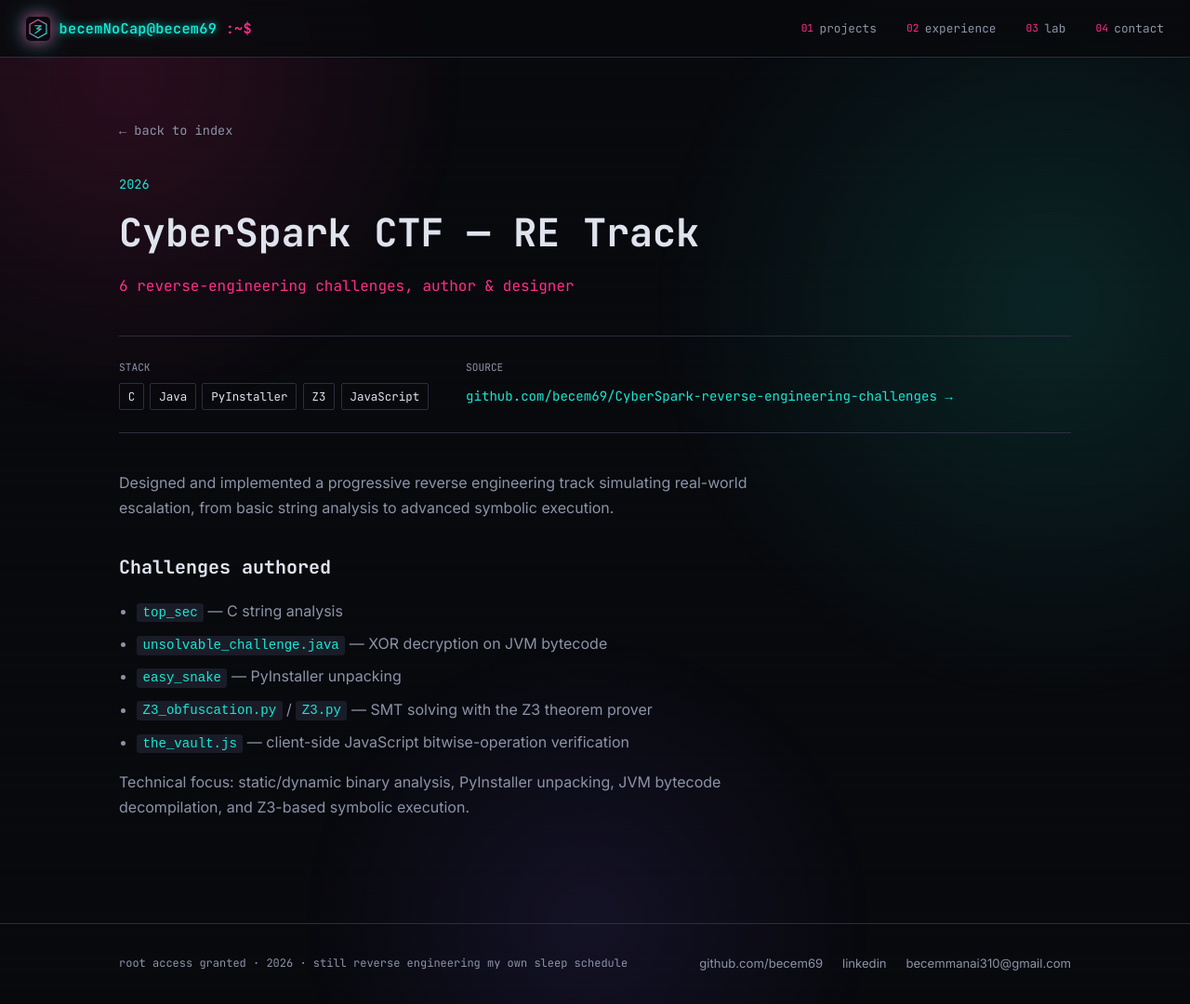
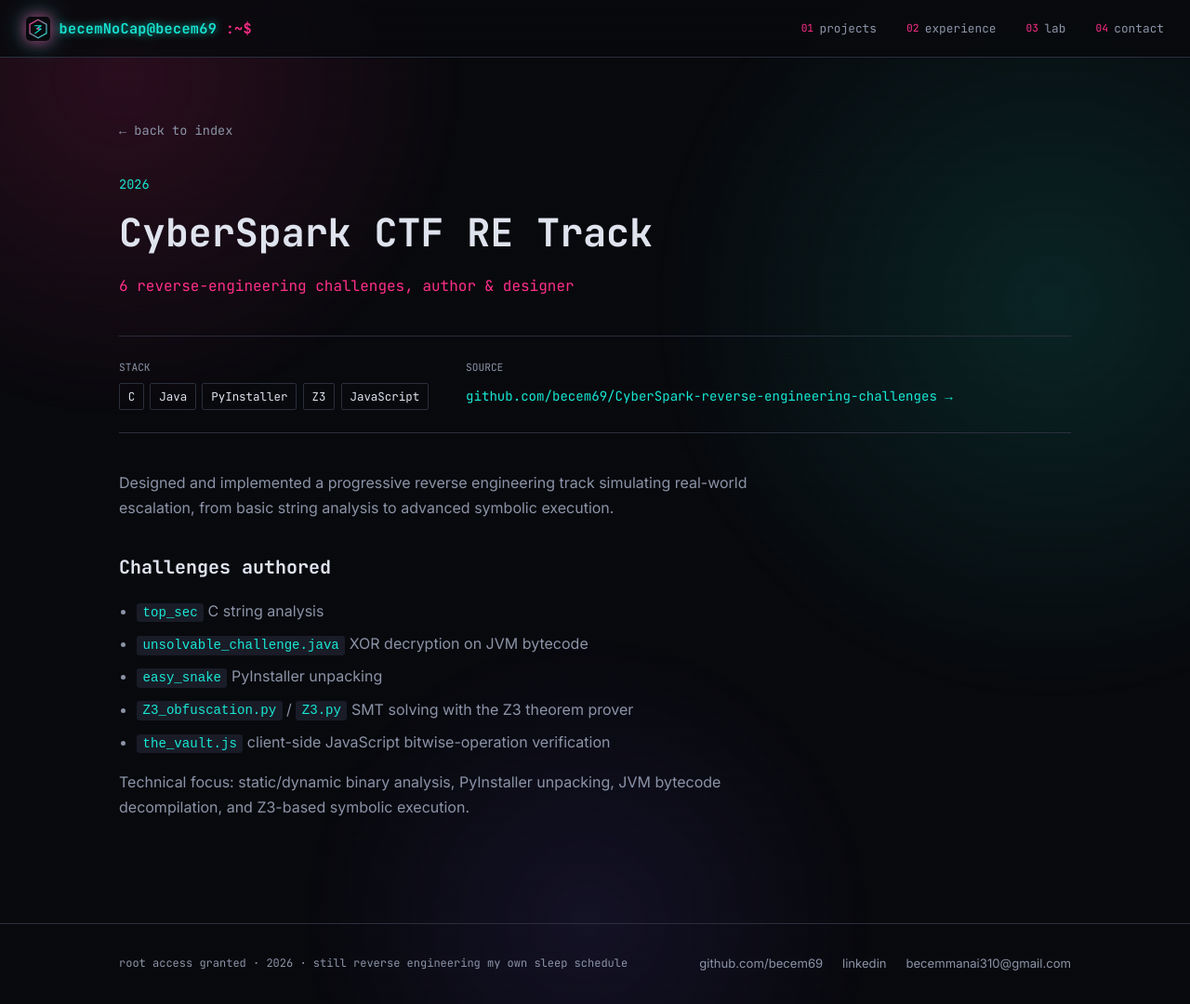
Before and after one commit to becem69/becem69.github.io, a Jekyll site: the page built from _projects/cyberspark-ctf.md, in a window 1280 px wide and 1080 px high. Shown: the whole window at 93% size. Built offline with Jekyll 4.4.1, drawn with Linux system fonts in a browser that asks for light colours.

```diff
--- a/_projects/cyberspark-ctf.md
+++ b/_projects/cyberspark-ctf.md
@@ -1,5 +1,5 @@
 ---
-title: "CyberSpark CTF — RE Track"
+title: "CyberSpark CTF RE Track"
 tagline: "6 reverse-engineering challenges, author & designer"
 year: "2026"
 stack: [C, Java, PyInstaller, Z3, JavaScript]
@@ -7,7 +7,7 @@ repo: "https://github.com/becem69/CyberSpark-reverse-engineering-challenges"
 featured: false
 perms: "rwx------"
 risk: "high"
-excerpt: "A progressive RE track — from string analysis to symbolic execution with Z3 — designed and built as challenge author."
+excerpt: "A progressive RE track from string analysis to symbolic execution with Z3 designed and built as challenge author."
 order: 7
 ---
 
@@ -15,10 +15,10 @@ Designed and implemented a progressive reverse engineering track simulating real
 
 ## Challenges authored
 
-- `top_sec` — C string analysis
-- `unsolvable_challenge.java` — XOR decryption on JVM bytecode
-- `easy_snake` — PyInstaller unpacking
-- `Z3_obfuscation.py` / `Z3.py` — SMT solving with the Z3 theorem prover
-- `the_vault.js` — client-side JavaScript bitwise-operation verification
+- `top_sec` C string analysis
+- `unsolvable_challenge.java` XOR decryption on JVM bytecode
+- `easy_snake` PyInstaller unpacking
+- `Z3_obfuscation.py` / `Z3.py` SMT solving with the Z3 theorem prover
+- `the_vault.js` client-side JavaScript bitwise-operation verification
 
 Technical focus: static/dynamic binary analysis, PyInstaller unpacking, JVM bytecode decompilation, and Z3-based symbolic execution.
```
